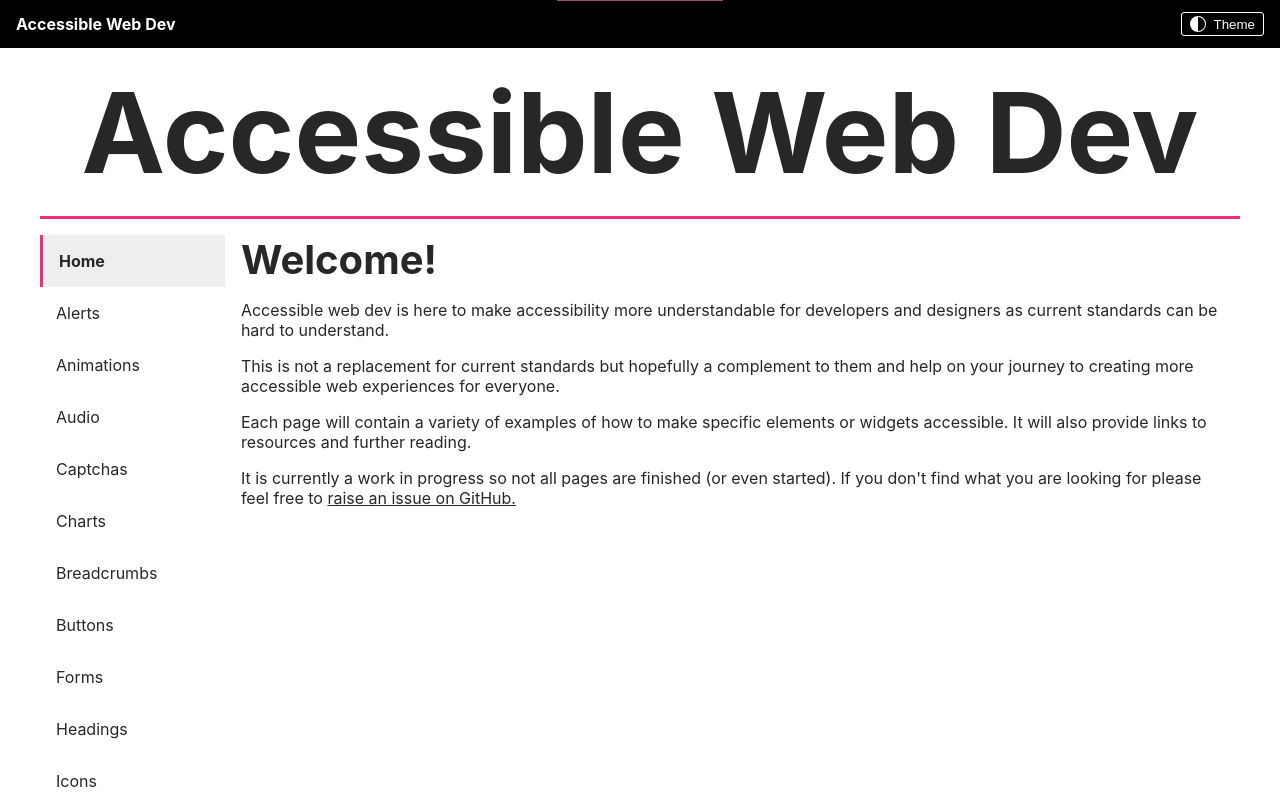
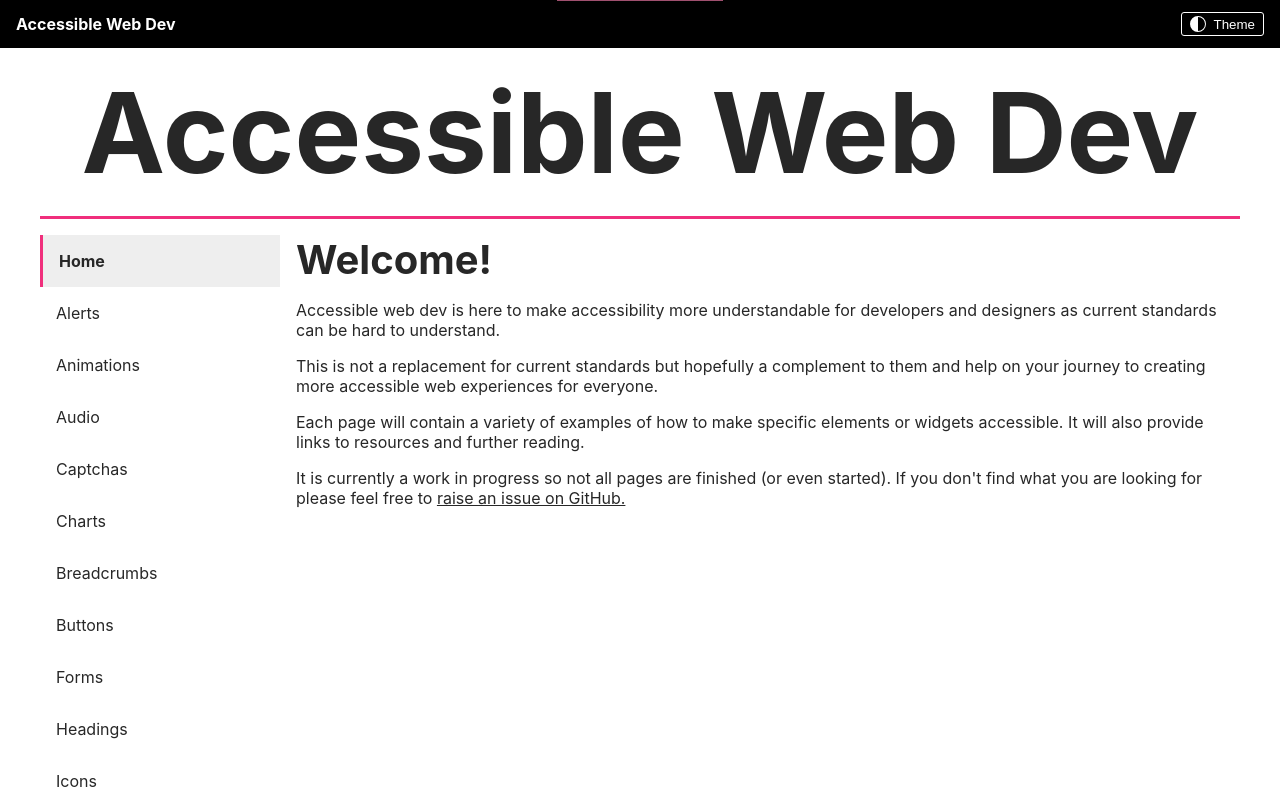
Before and after one commit to wizard0918/AcessibleWebDev, a Next.js app: page / in a window 1280 px wide. Shown: the top 800 px of the page. Built offline with nearby package versions, Linux system fonts and the light colour scheme.

Commit message:
fix: add min-width to navlist to prevent size jump

```diff
--- a/components/Nav/NavPrimary.module.css
+++ b/components/Nav/NavPrimary.module.css
@@ -14,6 +14,7 @@
   list-style: none;
   margin: 0;
   padding: 0;
+  min-width: 15rem;
 }
 
 .navListItem a {
```
